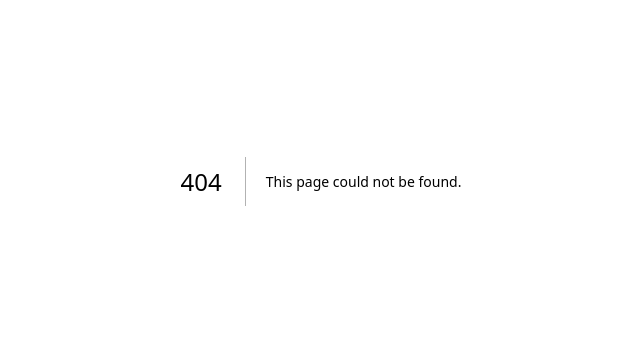
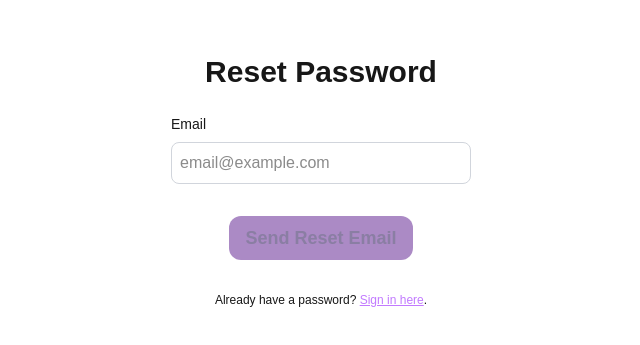
Before and after one commit to kskrenes/nextjs-auth, a Next.js app: page /triggerpasswordreset in a window 1280 px wide. Before the commit this address had no page. Shown: the part 219-564 px from the top of the page, without its empty margins (319-959 px from the left). Built offline with nearby package versions, Linux system fonts and the light colour scheme; no server answers.

Commit message:
create trigger password reset page

```diff
--- /dev/null
+++ b/src/app/triggerpasswordreset/page.tsx
@@ -0,0 +1,159 @@
+"use client";
+
+import Button from "@/components/nae-button";
+import Input from "@/components/nae-input";
+import { getErrorMessage } from "@/helpers/error-message";
+import { triggerEmail } from "@/helpers/trigger-email";
+import User from "@/models/user-interface";
+import axios from "axios";
+import { Loader2 } from "lucide-react";
+import Link from "next/link";
+import { useEffect, useState } from "react";
+
+const TriggerPasswordResetPage = () => {
+
+  const [user, setUser] = useState<User | null>(null);
+  const [fetchingUser, setFetchingUser] = useState<boolean>(false);
+  const [pendingReset, setPendingReset] = useState<boolean>(false);
+  // const [emailSent, setEmailSent] = useState<boolean>(false);
+  const [email, setEmail] = useState<string>("");
+  // const [oldPassword, setOldPassword] = useState<string>("");
+  // const [newPassword, setNewPassword] = useState<string>("");
+  // const [confirmPassword, setConfirmPassword] = useState<string>("");
+
+  useEffect(() => {
+    if (fetchingUser) return;
+
+    (async () => {
+      try {
+        setFetchingUser(true);
+        const res = await axios.get('/api/users/me');
+        const user = res.data.user as User
+        setUser(user);
+        setEmail(user.email);
+      } catch (error: unknown) {
+        const message = getErrorMessage(error, "Failed to fetch user");
+        console.log(message);
+      } finally {
+        setFetchingUser(false);
+      }
+    })();
+  }, [])
+
+  if (fetchingUser) {
+    return (
+      <div className='min-h-screen flex items-center justify-center'>
+        <Loader2 className='w-8 h-8 animate-spin text-purple-500' />
+      </div>
+    );
+  }
+
+  const handleReset = (e: any) => {
+    // suppress native html form submit behavior
+    e.preventDefault();
+
+    if (pendingReset || email.length === 0) return;
+    triggerEmail(email, "RESET", setPendingReset);
+  }
+
+
+  return (
+    <div className="flex min-h-screen items-center justify-center">
+      <form
+        className="flex w-[300px] flex-col items-center py-2"
+        onSubmit={handleReset}
+      >
+        <h1 className="mb-6 text-3xl font-bold">Reset Password</h1>
+        {/* {user ? (
+          <>
+            <Input
+              id="oldpassword"
+              label="Old Password"
+              // placeholder="Old Password"
+              type="password"
+              required
+              value={oldPassword}
+              onChange={(e) => setOldPassword(e.target.value)}
+            />
+            <Input
+              id="newpassword"
+              label="New Password"
+              // placeholder="email@example.com"
+              type="password"
+              required
+              value={newPassword}
+              onChange={(e) => setNewPassword(e.target.value)}
+            />
+            <Input
+              id="confirmpassword"
+              label="Confirm New Password"
+              // placeholder="password"
+              type="password"
+              required
+              value={confirmPassword}
+              onChange={(e) => setConfirmPassword(e.target.value)}
+            />
+          </>
+        ) : (
+          <> */}
+            <Input
+              id="email"
+              label="Email"
+              placeholder="email@example.com"
+              type="email"
+              required
+              value={email}
+              onChange={(e) => setEmail(e.target.value)}
+            />
+            <div className="mt-4 mb-8">
+              {/* {emailSent
+                ? (
+                  <p className="mt-2 mb-3">Email sent.</p>
+                )
+                : ( */}
+                  <Button
+                    type="submit"
+                    className="w-full"
+                    disabled={fetchingUser || email.length === 0}
+                  >
+                    {pendingReset
+                      ? (
+                        <>
+                          <Loader2 className="w-7 h-7 animate-spin text-purple-400" aria-hidden="true" />
+                          <span className="sr-only">Resetting password</span>
+                        </>
+                      )
+                      : 'Send Reset Email'}
+                  </Button>
+                {/* )
+              } */}
+            </div>
+            {user ? (
+              <Link
+                href="/profile"
+                className="text-xs text-purple-400 hover:text-purple-500 underline transition-colors"
+              >
+                Back to profile
+              </Link>
+            ) : (
+              <p className="text-xs">
+                Already have a password?{' '}
+                <Link
+                  href="/login"
+                  className="text-purple-400 hover:text-purple-500 underline transition-colors"
+                >
+                  Sign in here
+                </Link>.
+              </p>
+            )}
+
+          {/* </>
+        )} */}
+
+
+      </form>
+    </div>
+  )
+}
+
+export default TriggerPasswordResetPage
```
